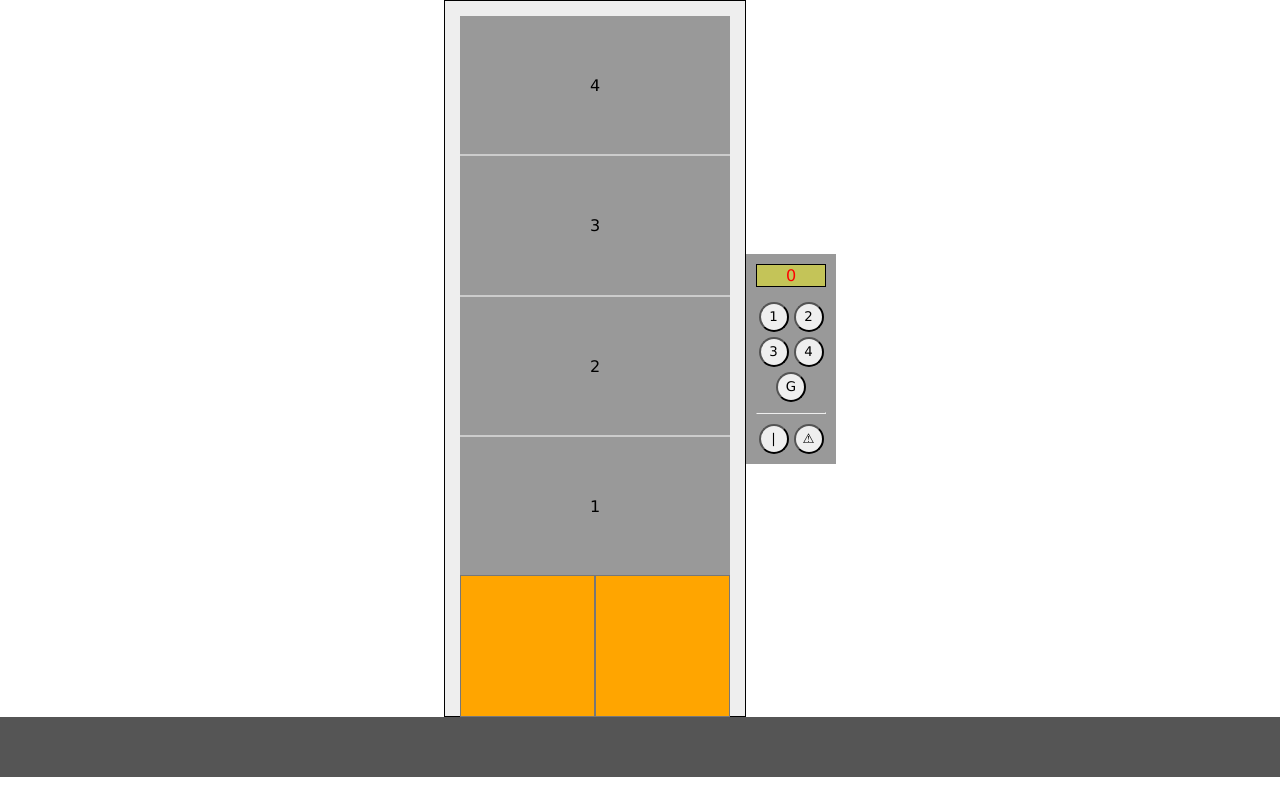
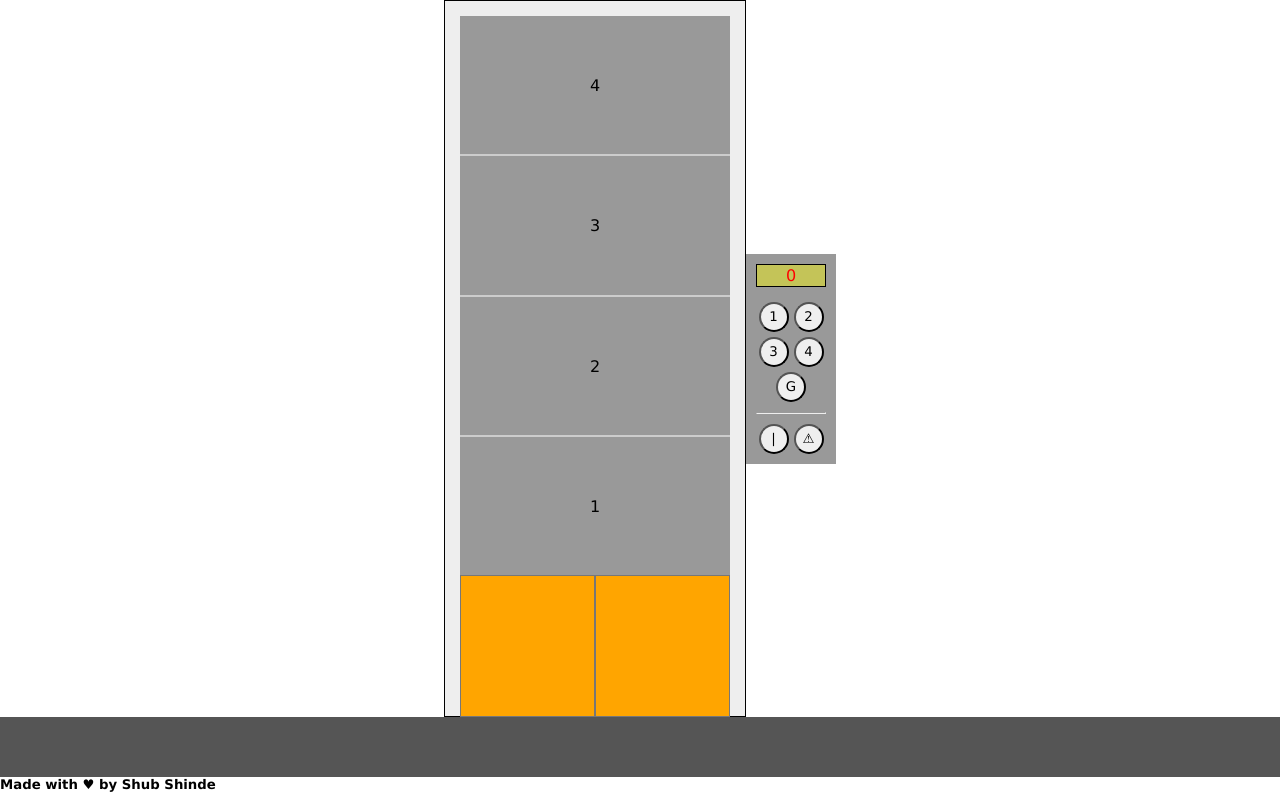
Before and after one commit to shubshinde/elevator-demo-js, a plain HTML site: page index.html in a window 1280 px wide. Shown: the top 800 px of the page. Drawn offline with nearby package versions, Linux system fonts and the light colour scheme.

Commit message:
Update index.html

```diff
--- a/index.html
+++ b/index.html
@@ -46,6 +46,10 @@
 
 		<div class="ground"></div>
 
+		<div class="credits">
+			<h5>Made with <span>♥</span> by Shub Shinde</h5>
+		</div>
+
 		<script src="https://cdnjs.cloudflare.com/ajax/libs/jquery/3.6.1/jquery.min.js"></script>
 		<script src="script.js" defer></script>
 	</body>
```
